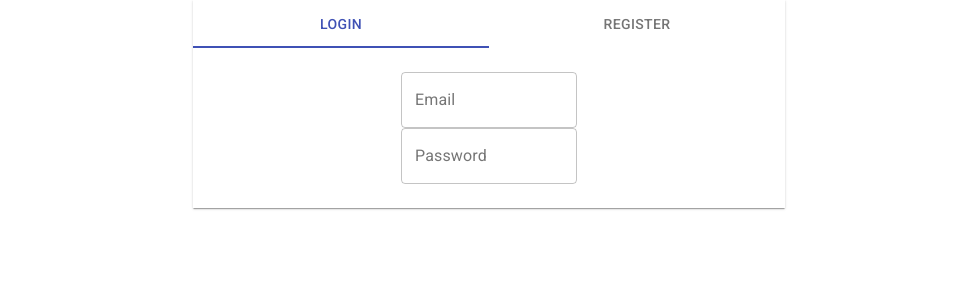
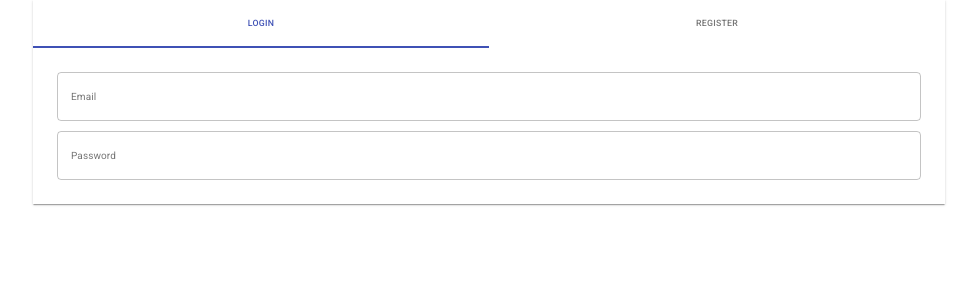
Before and after one commit to lucifer2355/event-messange, a React (Create React App) app in the folder client/: page / in a window 1280 px wide. Shown: the top 300 px of the page, without its empty margins (151-1128 px from the left). Built offline with nearby package versions, Linux system fonts and the light colour scheme.

Commit message:
add some style to login form

```diff
--- a/client/src/pages/AuthPage/AuthPage.tsx
+++ b/client/src/pages/AuthPage/AuthPage.tsx
@@ -63,22 +63,29 @@ const AuthPage: React.FC = () => {
             <Tab label='Register' />
           </Tabs>
 
-          <form className='auth__form' noValidate autoComplete='off'>
+          <form className='form' noValidate autoComplete='off'>
             <TabPanel value={value} index={0}>
               <Grid container spacing={1} justify='center'>
-                <Grid item xs={10} sm={6} md={4}>
+                <Grid item xs={12} sm={12} md={12} className='auth__grid'>
+                  <div className='form__textfield-div'>
                     <TextField
                       id='email'
                       label='Email'
                       variant='outlined'
                       type='email'
+                      className='form__textfield'
                     />
+                  </div>
+
+                  <div className='form__textfield-div'>
                     <TextField
                       id='password'
                       label='Password'
                       variant='outlined'
                       type='password'
+                      className='form__textfield'
                     />
+                  </div>
                 </Grid>
               </Grid>
             </TabPanel>
--- a/client/src/pages/AuthPage/authpage.scss
+++ b/client/src/pages/AuthPage/authpage.scss
@@ -1,6 +1,16 @@
-.auth {
-  &__container {
-    width: 50%;
-    margin: 0 auto;
+.auth__container {
+  display: flex;
+  justify-content: center;
+  align-items: center;
+  min-width: 50%;
+}
+
+.form {
+  &__textfield-div:not(:first-child) {
+    margin-top: 1rem;
+  }
+
+  &__textfield {
+    width: 100%;
   }
 }
--- a/client/src/sass/global.scss
+++ b/client/src/sass/global.scss
@@ -1,7 +1,13 @@
-* {
+*,
+*::after,
+*::before {
   margin: 0;
   padding: 0;
   box-sizing: border-box;
+}
+
+html {
+  font-size: 62.5%; // 1rem = 10px; 10px/16px = 62.5%
 }
 
 body {
```
Lines whose indentation alone changed are shown as unchanged.
